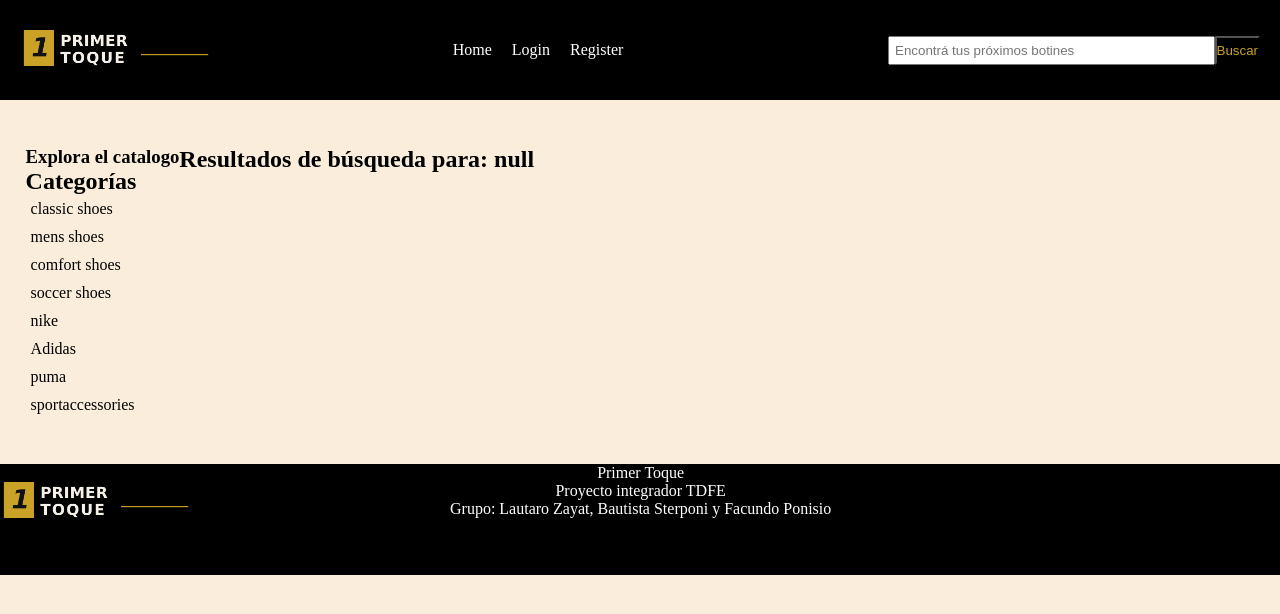
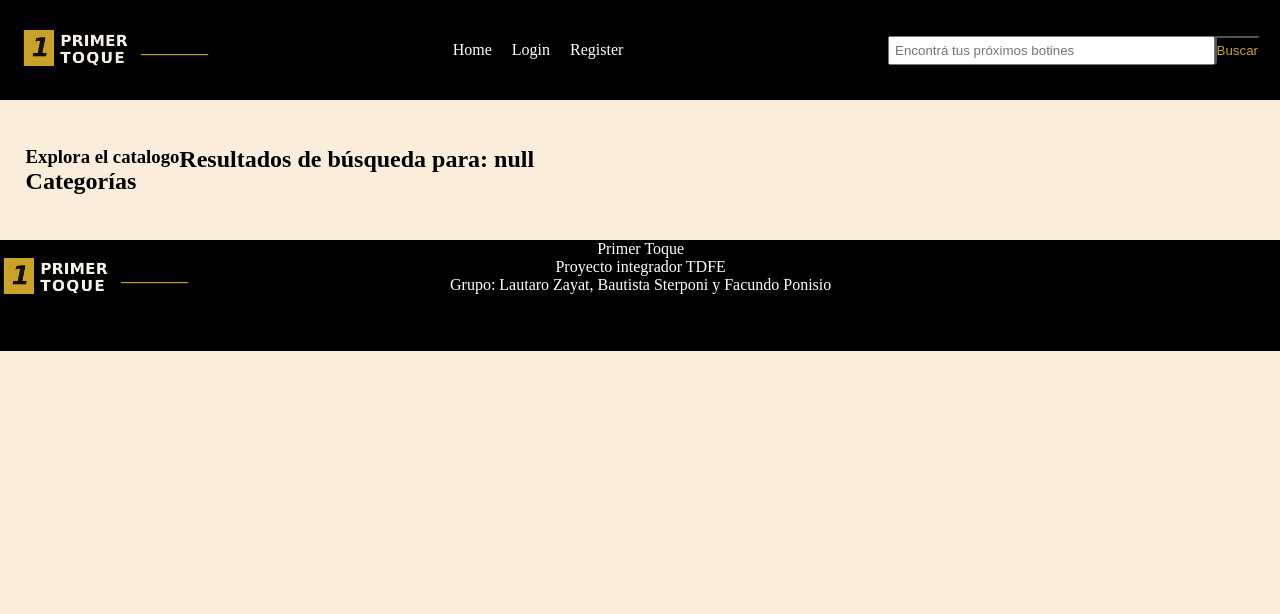
Before and after one commit to fponisiobuacar/GrupoSterponiPonisioZayat, a plain HTML site: page search-results.html in a window 1280 px wide. Drawn offline with Linux system fonts and the light colour scheme; no server answers.

Commit message:
borre lista de html del search

```diff
--- a/search-results.html
+++ b/search-results.html
@@ -34,16 +34,10 @@
                 <h3>Explora el catalogo</h3>
                 <h2>Categorías</h2>
                 <nav>
-                    <ul>
-                        <li><a href="./category.html">classic shoes</a></li>
-                        <li><a href="./category.html">mens shoes</a></li>
-                        <li><a href="./category.html">comfort shoes</a></li>
-                        <li><a href="./category.html">soccer shoes</a></li>
-                        <li><a href="./category.html">nike</a></li>
-                        <li><a href="./category.html">Adidas</a></li>
-                        <li><a href="./category.html">puma</a></li>
-                        <li><a href="./category.html">sportaccessories</a></li>
+                    <ul id="lista-categorias">
+
                     </ul>
+
                 </nav>
             </aside>
         </div>
```
